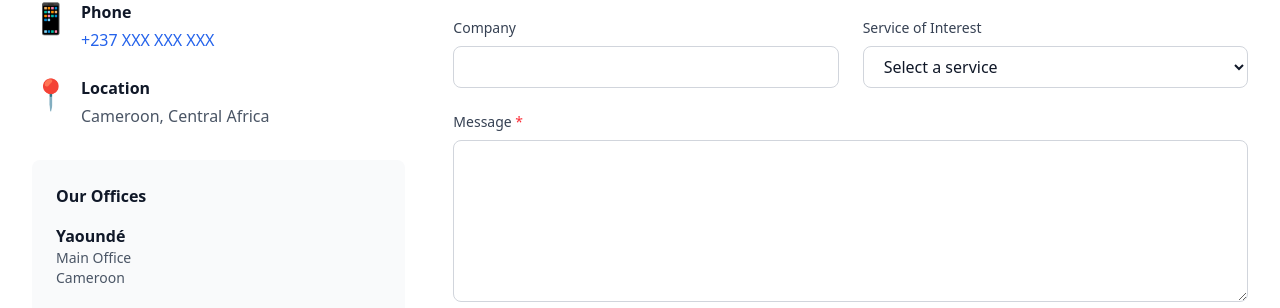
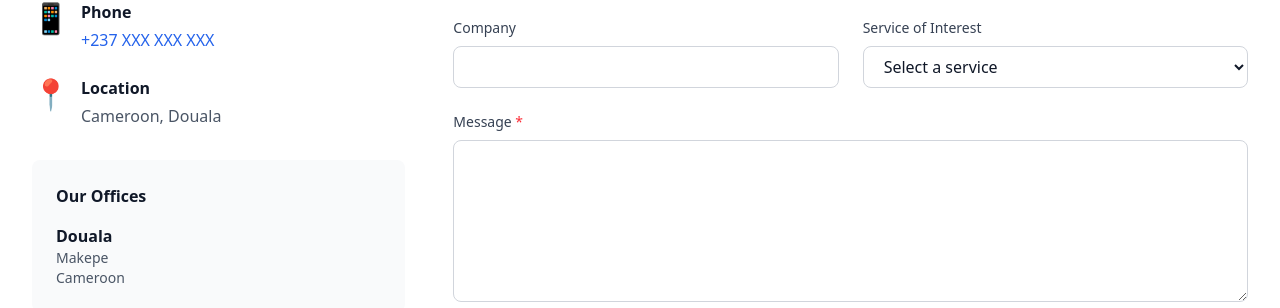
Before and after one commit to One-Market-cm/onetech, a Next.js app: page /contact in a window 1280 px wide. Shown: the part 633-941 px from the top of the page. Built offline with nearby package versions, Linux system fonts and the light colour scheme.

Commit message:
Update contact details and office address

```diff
--- a/app/contact/page.tsx
+++ b/app/contact/page.tsx
@@ -20,25 +20,20 @@ export default function ContactPage() {
       icon: '📱',
       title: 'Phone',
       details: '+237 XXX XXX XXX',
-      link: 'tel:+237XXXXXXXXX',
+      link: 'tel:+237654160856',
     },
     {
       icon: '📍',
       title: 'Location',
-      details: 'Cameroon, Central Africa',
+      details: 'Cameroon, Douala',
       link: null,
     },
   ];
 
   const offices = [
     {
-      city: 'Yaoundé',
-      address: 'Main Office',
-      country: 'Cameroon',
-    },
-    {
       city: 'Douala',
-      address: 'Regional Office',
+      address: 'Makepe',
       country: 'Cameroon',
     },
   ];
```
